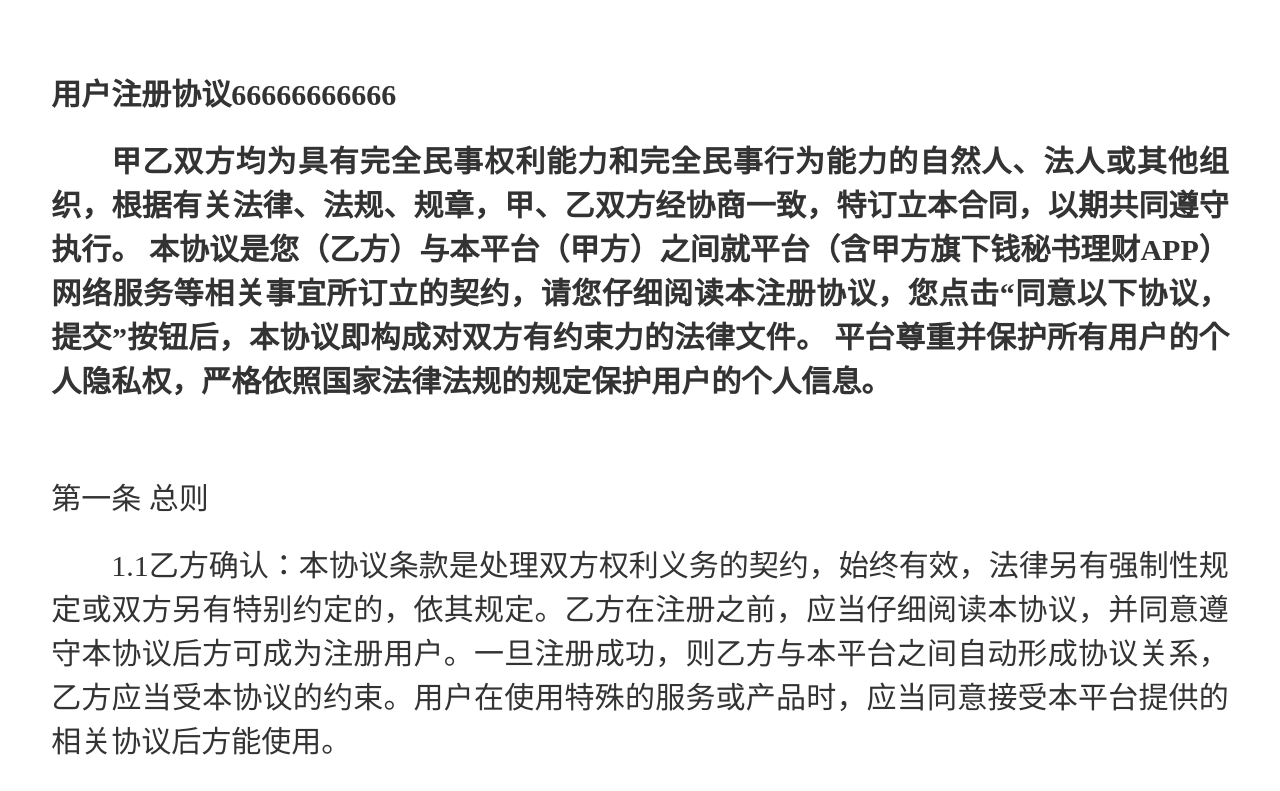
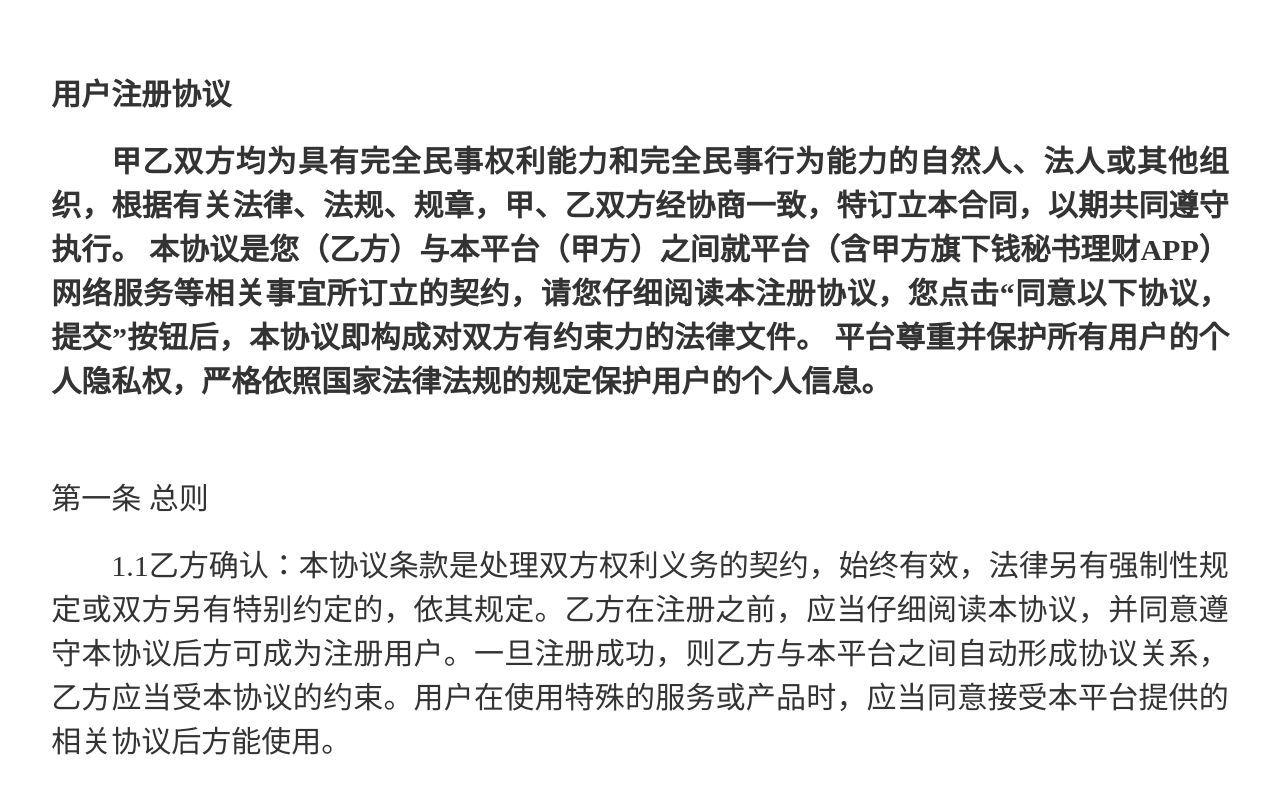
Before and after one commit to yunahanlin/tests, a plain HTML site: page servicenote/index.html in a window 1280 px wide. Shown: the top 791 px of the page. Drawn offline with Linux system fonts and the light colour scheme.

Commit message:
Update index.html

```diff
--- a/servicenote/index.html
+++ b/servicenote/index.html
@@ -14,7 +14,7 @@
 
 	<div class="fwxyv">
 		<p class="fwyxcur">
-			<span>用户注册协议66666666666</span>
+			<span>用户注册协议</span>
 			<em>甲乙双方均为具有完全民事权利能力和完全民事行为能力的自然人、法人或其他组织，根据有关法律、法规、规章，甲、乙双方经协商一致，特订立本合同，以期共同遵守执行。
 本协议是您（乙方）与本平台（甲方）之间就平台（含甲方旗下钱秘书理财APP）网络服务等相关事宜所订立的契约，请您仔细阅读本注册协议，您点击“同意以下协议，提交”按钮后，本协议即构成对双方有约束力的法律文件。
 平台尊重并保护所有用户的个人隐私权，严格依照国家法律法规的规定保护用户的个人信息。</em>
```
